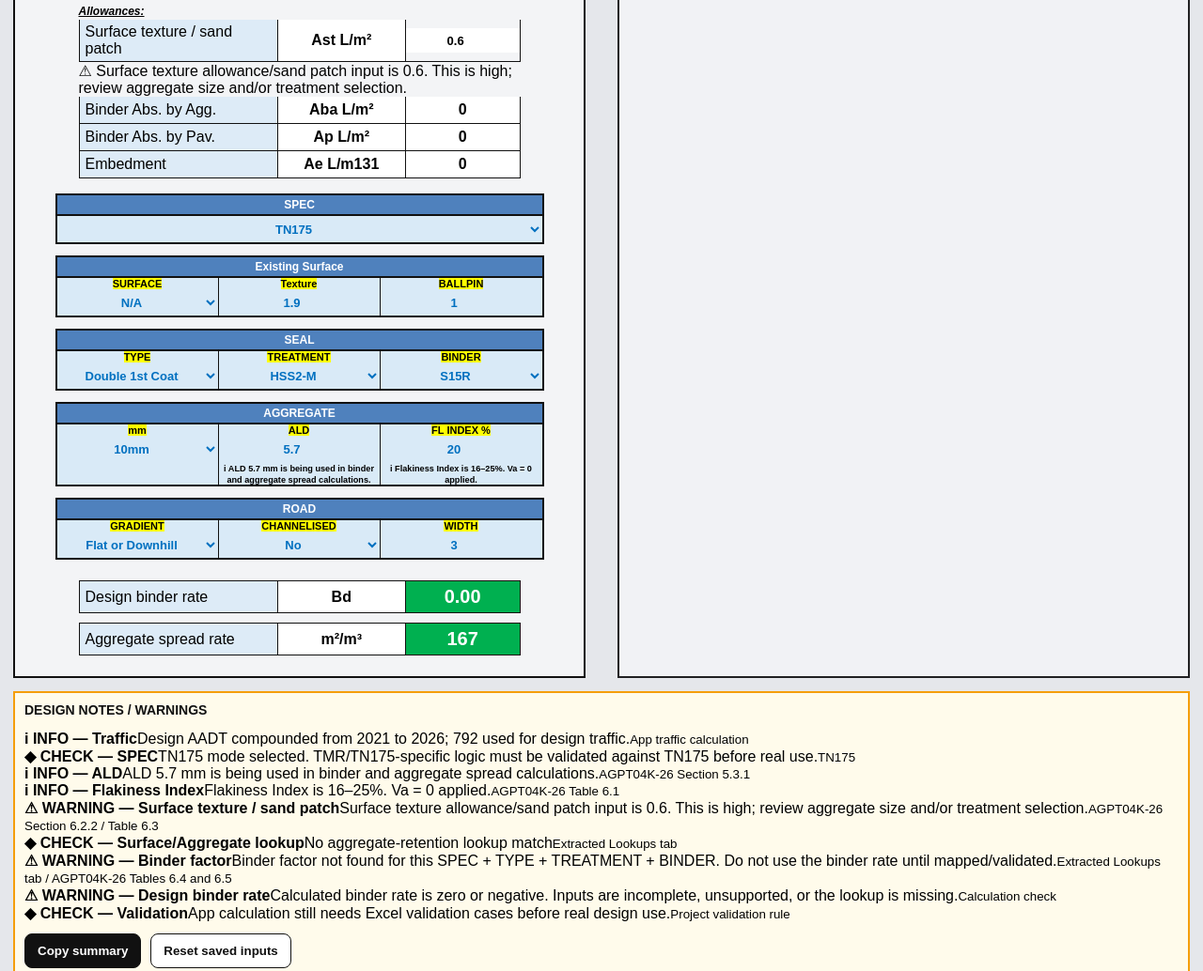
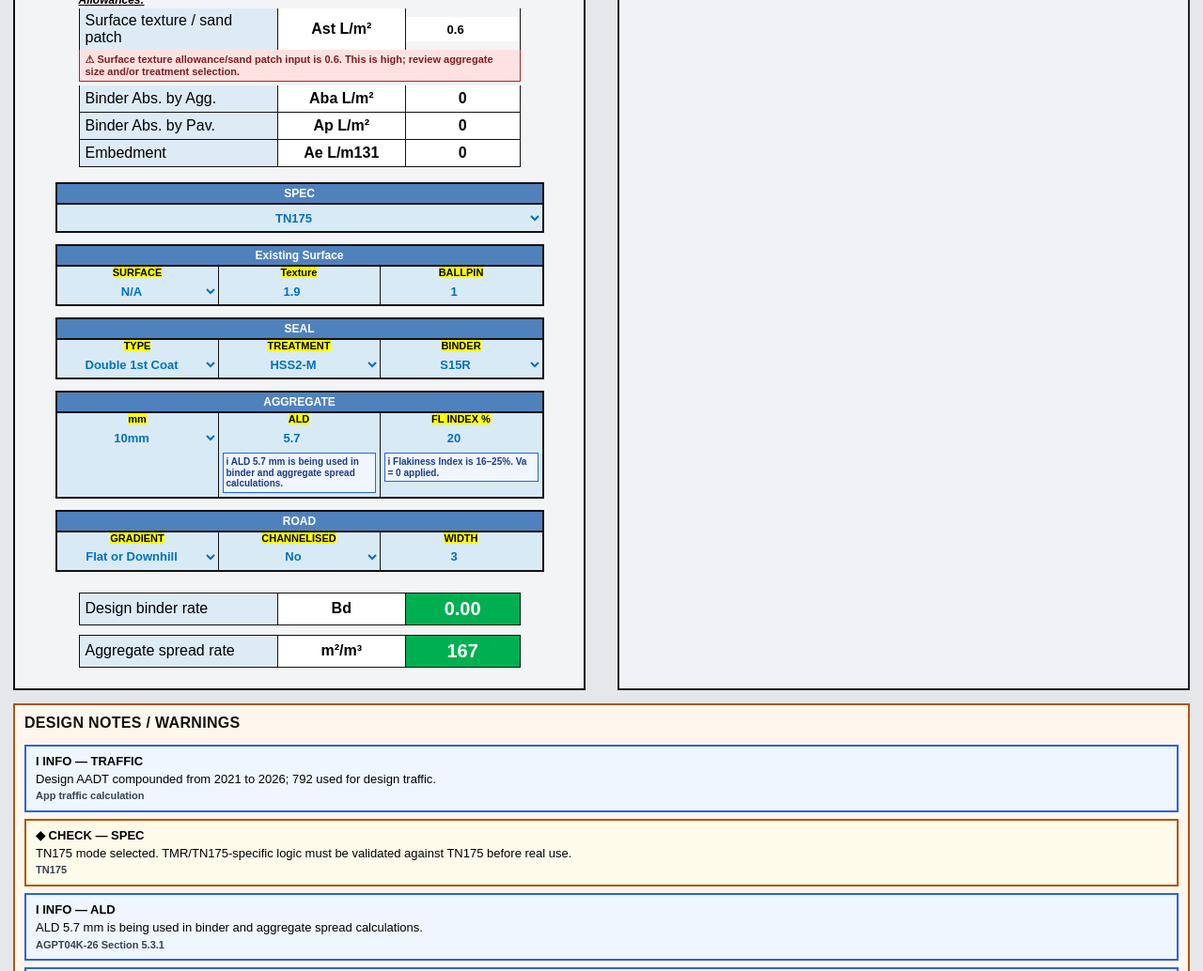
Before and after one commit to Hub-bot24/seal-design-mobile-app, a plain HTML site: page index.html in a window 1280 px wide. Shown: the part 929-1963 px from the top of the page at 94% size. Drawn offline with Linux system fonts and the light colour scheme.

Commit message:
Update style.css

```diff
--- a/style.css
+++ b/style.css
@@ -8,3 +8,18 @@
 .breakdown-box span{padding:4px 6px}
 .breakdown-box input{width:100%;height:28px;border:0;border-left:1px solid #111;background:#ffc000;text-align:center;font-weight:800;color:#c00000}
 .breakdown-box output{display:block;padding:4px 6px;border-left:1px solid #111;text-align:center;font-weight:800}
+
+.design-notes{border-color:#b45309;background:#fff7ed;break-inside:avoid}
+.design-notes h2{text-align:left;color:#111;margin-top:0;font-size:16px;letter-spacing:.02em}
+.note-card{display:grid;gap:3px;border:2px solid #111;background:#fff;padding:8px 10px;margin:7px 0;font-size:13px;line-height:1.25}
+.note-card b{font-size:13px;text-transform:uppercase}
+.note-card small{font-size:11px;color:#374151;font-weight:700}
+.note-card.info{border-color:#2563eb;background:#eff6ff}
+.note-card.check{border-color:#b45309;background:#fffbeb}
+.note-card.warning{border-color:#b91c1c;background:#fee2e2}
+.calc-note-row{max-width:470px;margin:-1px auto 4px;border-left:1px solid #111;border-right:1px solid #111;border-bottom:1px solid #111;background:#fff;font-size:11px;font-weight:700;padding:4px 6px;min-height:20px}
+.field-note{display:block;font-size:10px;line-height:1.15;margin:2px 4px 4px;color:#111;background:#fff;padding:3px;border:1px solid transparent;text-align:left;font-weight:700}
+.field-note.info,.calc-note-row.info{border-color:#2563eb;background:#eff6ff;color:#1e3a8a}
+.field-note.check,.calc-note-row.check{border-color:#b45309;background:#fffbeb;color:#92400e}
+.field-note.warning,.calc-note-row.warning{border-color:#b91c1c;background:#fee2e2;color:#7f1d1d}
+@media print{.design-notes{display:block!important;background:#fff}.note-card{page-break-inside:avoid}}
```
